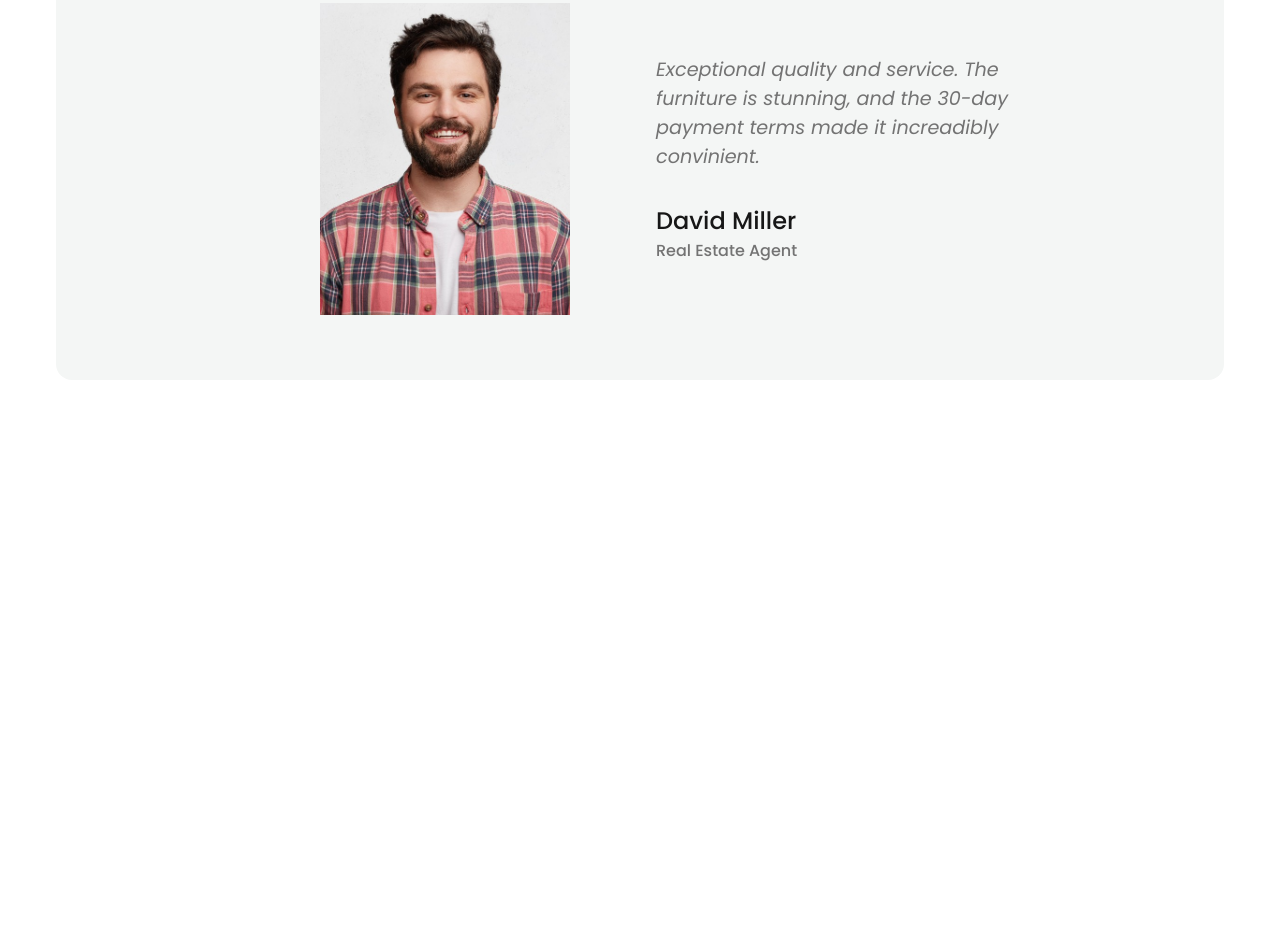
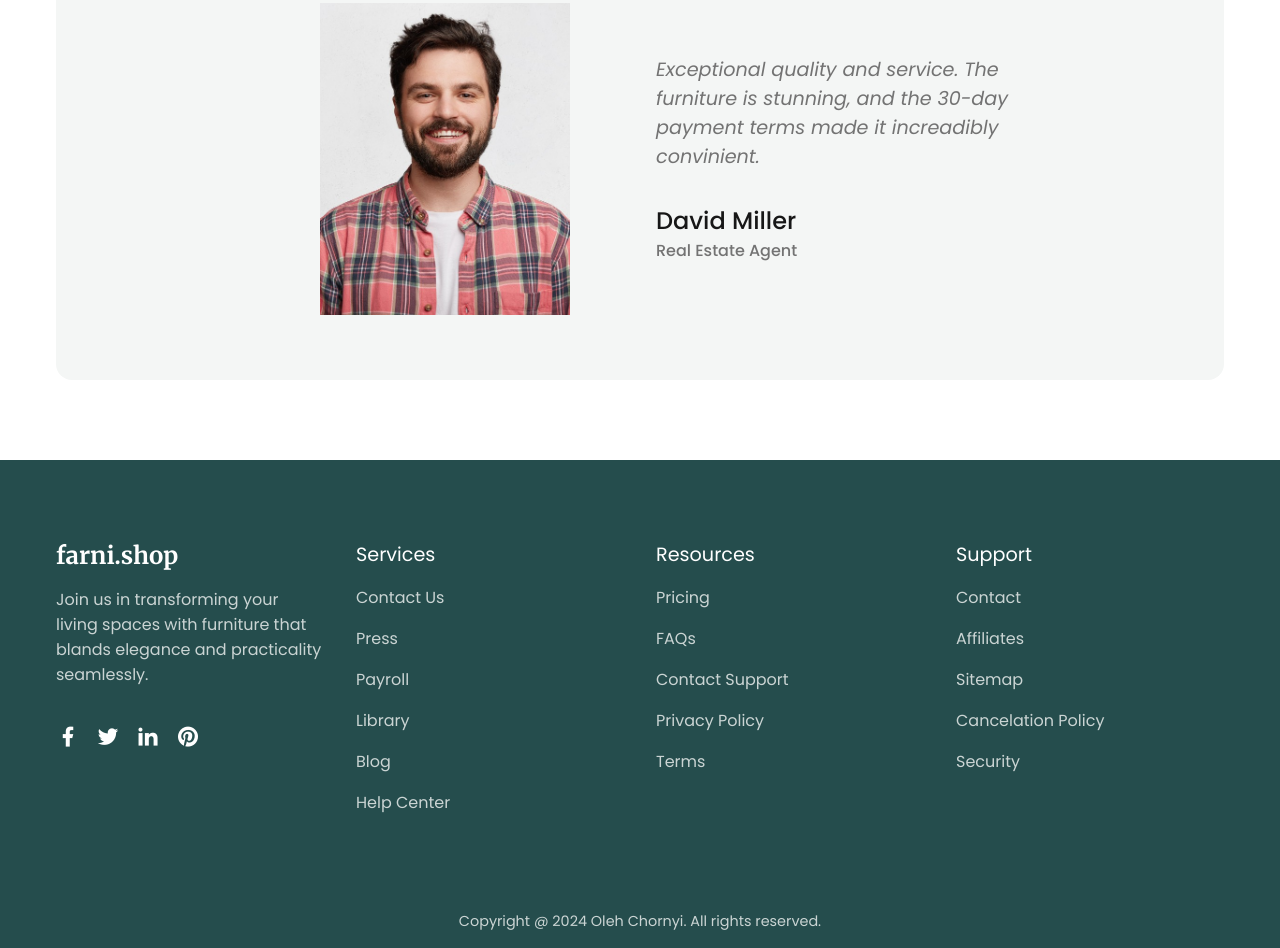
Before and after one commit to OlehChornyi/web_interior, a plain HTML site: page public/index.html in a window 1280 px wide. Shown: the part 3569-4517 px from the top of the page. Before the commit the page ends 4029 px from the top, so only its background shows below. Drawn offline with nearby package versions, Linux system fonts and the light colour scheme.

Commit message:
8th: footer

```diff
--- a/public/index.html
+++ b/public/index.html
@@ -200,6 +200,59 @@
         </div>
     </section>
 
+    <footer class="footer" id="contact">
+        <div class="section__container footer__container">
+            <div class="footer__col">
+                <div class="footer__logo">
+                    <a href="#" class="logo">farni.shop</a>
+                </div>
+                <p>
+                    Join us in transforming your living spaces with furniture that blands elegance and practicality seamlessly.
+                </p>
+                <ul class="footer__socials">
+                    <li><a href="#"><i class="ri-facebook-fill"></i></a></li>
+                    <li><a href="#"><i class="ri-twitter-fill"></i></a></li>
+                    <li><a href="#"><i class="ri-linkedin-fill"></i></a></li>
+                    <li><a href="#"><i class="ri-pinterest-fill"></i></a></li>
+                </ul>
+            </div>
+            <div class="footer__col">
+                <h4>Services</h4>
+                <ul class="footer__links">
+                    <li><a href="#">Contact Us</a></li>
+                    <li><a href="#">Press</a></li>
+                    <li><a href="#">Payroll</a></li>
+                    <li><a href="#">Library</a></li>
+                    <li><a href="#">Blog</a></li>
+                    <li><a href="#">Help Center</a></li>
+                </ul>
+            </div>
+            <div class="footer__col">
+                <h4>Resources</h4>
+                <ul class="footer__links">
+                    <li><a href="#">Pricing</a></li>
+                    <li><a href="#">FAQs</a></li>
+                    <li><a href="#">Contact Support</a></li>
+                    <li><a href="#">Privacy Policy</a></li>
+                    <li><a href="#">Terms</a></li>
+                </ul>
+            </div>
+            <div class="footer__col">
+                <h4>Support</h4>
+                <ul class="footer__links">
+                    <li><a href="#">Contact</a></li>
+                    <li><a href="#">Affiliates</a></li>
+                    <li><a href="#">Sitemap</a></li>
+                    <li><a href="#">Cancelation Policy</a></li>
+                    <li><a href="#">Security</a></li>
+                </ul>
+            </div>
+        </div>
+        <div class="footer__bar">
+            Copyright @ 2024 Oleh Chornyi. All rights reserved.
+        </div>
+    </footer>
+
     <script src="https://unpkg.com/scrollreveal"></script>
     <script src="https://cdn.jsdelivr.net/npm/swiper@11/swiper-bundle.min.js"></script>
     <script src="main.js"></script>
--- a/public/styles.css
+++ b/public/styles.css
@@ -339,6 +339,73 @@ nav {
     color: var(--text-light);
 }
 
+.footer{
+    background-color: var(--primary-color);
+}
+
+.footer__container{
+    display: grid;
+    gap: 4rem 2rem;
+}
+
+.footer__logo{
+    margin-bottom: 1rem;
+}
+
+.footer__logo .logo{
+    color: var(--white);
+}
+
+.footer__col p{
+    margin-bottom: 2rem;
+    color: var(--extra-light);
+    opacity: 0.8;
+}
+
+.footer__socials{
+    display: flex;
+    align-items: center;
+    gap: 1rem;
+}
+
+.footer__socials a{
+    font-size: 1.5rem;
+    color: var(--white);
+}
+
+.footer__socials a:hover{
+    opacity: 0.5;
+}
+
+.footer__col h4{
+    margin-bottom: 1rem;
+    font-size: 1.2rem;
+    font-weight: 400;
+    color: var(--white);
+}
+
+.footer__links{
+    display: grid;
+    gap: 1rem;
+}
+
+.footer__links a{
+    color: var(--extra-light);
+    opacity: 0.8;
+}
+
+.footer__links a:hover{
+    opacity: 1;
+}
+
+.footer__bar{
+    padding: 1rem;
+    font-size: 0.9rem;
+    color: var(--extra-light);
+    opacity: 0.8;
+    text-align: center;
+}
+
 @media (width > 540px) {
     .deals__container {
         grid-template-columns: repeat(2, 1fr);
@@ -349,6 +416,10 @@ nav {
     }
 
     .product__grid {
+        grid-template-columns: repeat(2, 1fr);
+    }
+
+    .footer__container{
         grid-template-columns: repeat(2, 1fr);
     }
 }
@@ -462,6 +533,10 @@ nav {
         align-items: center;
         text-align: left;
     }
+
+    .footer__container{
+        grid-template-columns: repeat(4, 1fr);
+    }
 }
 
 @media (width > 1024px) {
```
